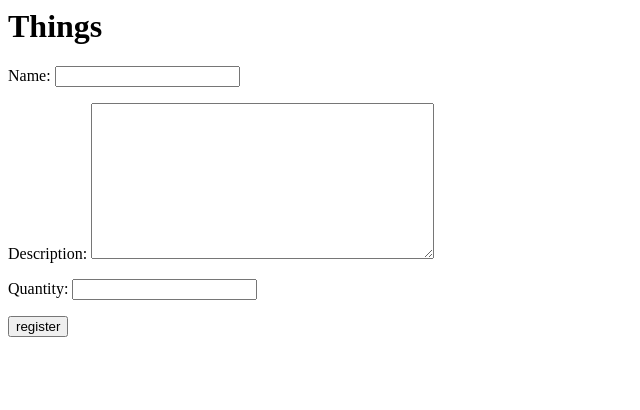
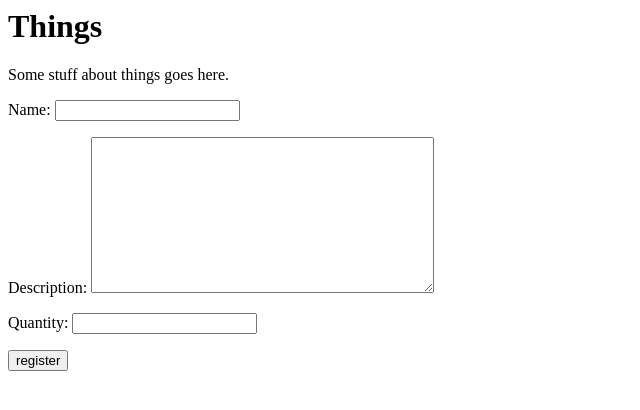
Before and after one commit to KCL-SEG/things-2-marinshpata, a Django app: page / in a window 1280 px wide. Shown: the top 410 px of the page, without its empty margins (0-640 px from the left). Run offline with Django 3.2, Linux system fonts and the light colour scheme.

Commit message:
Change set up in home.html

```diff
--- a/things/templates/home.html
+++ b/things/templates/home.html
@@ -6,6 +6,7 @@
   <h1>
     Things
   </h1>
+  <p>Some stuff about things goes here.</p>
   <form action = "{%url ' '%}" method = "post">
     {% csrf_token %}
     {{form.as_p}}
```
